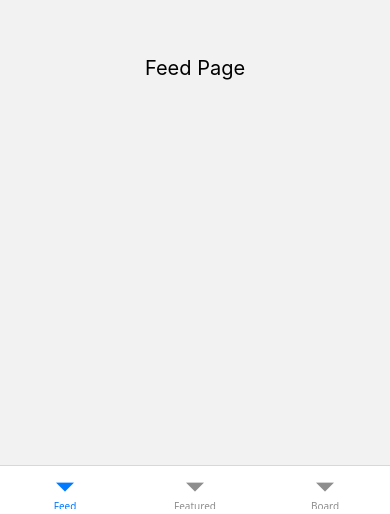
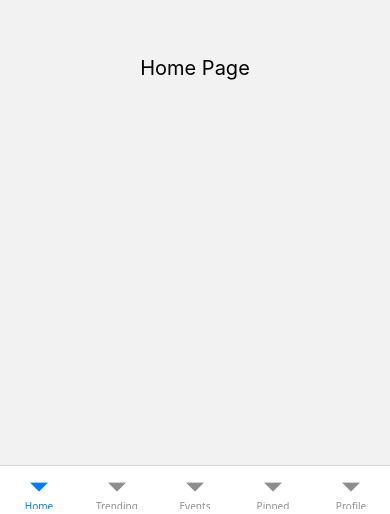
Before and after one commit to Purdue-ACM-SIGAPP/boilerbuzz-frontend, a React Native app: screen /Tabs in a window 390 px wide. Shown: the part 330-844 px from the top of the page. Built offline with nearby package versions, Linux system fonts and the light colour scheme.

Commit message:
There should be five tabs, right?

```diff
--- a/src/navigation/BottomTabsNavigator.tsx
+++ b/src/navigation/BottomTabsNavigator.tsx
@@ -1,8 +1,10 @@
 import React from "react";
 import { createBottomTabNavigator } from "@react-navigation/bottom-tabs";
-import FeedPage from "../screens/FeedPage";
-import FeaturedPage from "../screens/FeaturedPage";
-import BoardPage from "../screens/BoardPage";
+import HomePage from "../screens/HomePage";
+import TrendingPage from "../screens/TrendingPage";
+import EventsPage from "../screens/EventsPage";
+import PinnedPage from "../screens/PinnedPage";
+import ProfilePage from "../screens/ProfilePage";
 
 import type { BottomTabsParamList } from "./types";
 
@@ -10,10 +12,12 @@ const Tab = createBottomTabNavigator<BottomTabsParamList>();
 
 export default function BottomTabsNavigator() {
   return (
-    <Tab.Navigator initialRouteName="Feed" screenOptions={{ headerShown: false }}>
-      <Tab.Screen name="Feed" component={FeedPage} />
-      <Tab.Screen name="Featured" component={FeaturedPage} />
-      <Tab.Screen name="Board" component={BoardPage} />
+    <Tab.Navigator initialRouteName="Home" screenOptions={{ headerShown: false }}>
+      <Tab.Screen name="Home" component={HomePage} />
+      <Tab.Screen name="Trending" component={TrendingPage} />
+      <Tab.Screen name="Events" component={EventsPage} />
+      <Tab.Screen name="Pinned" component={PinnedPage} />
+      <Tab.Screen name="Profile" component={ProfilePage} />
     </Tab.Navigator>
   );
 }
--- a/src/screens/BoardPage.tsx
+++ b/src/screens/EventsPage.tsx
@@ -4,12 +4,12 @@ import { View, Text, StyleSheet } from "react-native";
 import type { BottomTabsParamList } from "../navigation/types";
 import type { BottomTabScreenProps } from "@react-navigation/bottom-tabs";
 
-type Props = BottomTabScreenProps<BottomTabsParamList, "Feed">;
+type Props = BottomTabScreenProps<BottomTabsParamList, "Events">;
 
-export default function BoardPage({ navigation, route }: Props) {
+export default function EventsPage({ navigation, route }: Props) {
   return (
     <View style={styles.container}>
-      <Text style={styles.text}>BoardPage Page</Text>
+      <Text style={styles.text}>Events Page</Text>
     </View>
   );
 }
--- a/src/screens/FeaturedPage.tsx
+++ b/src/screens/HomePage.tsx
@@ -4,12 +4,12 @@ import { View, Text, StyleSheet } from "react-native";
 import type { BottomTabsParamList } from "../navigation/types";
 import type { BottomTabScreenProps } from "@react-navigation/bottom-tabs";
 
-type Props = BottomTabScreenProps<BottomTabsParamList, "Feed">;
+type Props = BottomTabScreenProps<BottomTabsParamList, "Home">;
 
-export default function FeaturedPage({ navigation, route }: Props) {
+export default function HomePage({ navigation, route }: Props) {
   return (
     <View style={styles.container}>
-      <Text style={styles.text}>Featured Page</Text>
+      <Text style={styles.text}>Home Page</Text>
     </View>
   );
 }
--- /dev/null
+++ b/src/screens/PinnedPage.tsx
@@ -0,0 +1,24 @@
+// src/screens/FeedScreen.tsx
+import React from "react";
+import { View, Text, StyleSheet } from "react-native";
+import type { BottomTabsParamList } from "../navigation/types";
+import type { BottomTabScreenProps } from "@react-navigation/bottom-tabs";
+
+type Props = BottomTabScreenProps<BottomTabsParamList, "Pinned">;
+
+export default function PinnedPage({ navigation, route }: Props) {
+  return (
+    <View style={styles.container}>
+      <Text style={styles.text}>Pinned Page</Text>
+    </View>
+  );
+}
+
+const styles = StyleSheet.create({
+  container: {
+    flex: 1,
+    alignItems: "center",
+    justifyContent: "center",
+  },
+  text: { fontSize: 20 },
+});
--- a/src/screens/FeedPage.tsx
+++ b/src/screens/ProfilePage.tsx
@@ -4,12 +4,12 @@ import { View, Text, StyleSheet } from "react-native";
 import type { BottomTabsParamList } from "../navigation/types";
 import type { BottomTabScreenProps } from "@react-navigation/bottom-tabs";
 
-type Props = BottomTabScreenProps<BottomTabsParamList, "Feed">;
+type Props = BottomTabScreenProps<BottomTabsParamList, "Profile">;
 
-export default function FeedPage({ navigation, route }: Props) {
+export default function ProfilePage({ navigation, route }: Props) {
   return (
     <View style={styles.container}>
-      <Text style={styles.text}>Feed Page</Text>
+      <Text style={styles.text}>Profile Page</Text>
     </View>
   );
 }
--- /dev/null
+++ b/src/screens/TrendingPage.tsx
@@ -0,0 +1,24 @@
+// src/screens/FeedScreen.tsx
+import React from "react";
+import { View, Text, StyleSheet } from "react-native";
+import type { BottomTabsParamList } from "../navigation/types";
+import type { BottomTabScreenProps } from "@react-navigation/bottom-tabs";
+
+type Props = BottomTabScreenProps<BottomTabsParamList, "Trending">;
+
+export default function TrendingPage({ navigation, route }: Props) {
+  return (
+    <View style={styles.container}>
+      <Text style={styles.text}>TrendingPage Page</Text>
+    </View>
+  );
+}
+
+const styles = StyleSheet.create({
+  container: {
+    flex: 1,
+    alignItems: "center",
+    justifyContent: "center",
+  },
+  text: { fontSize: 20 },
+});
```
Also changed, not shown: src/navigation/types.ts (+5 -3 lines).
